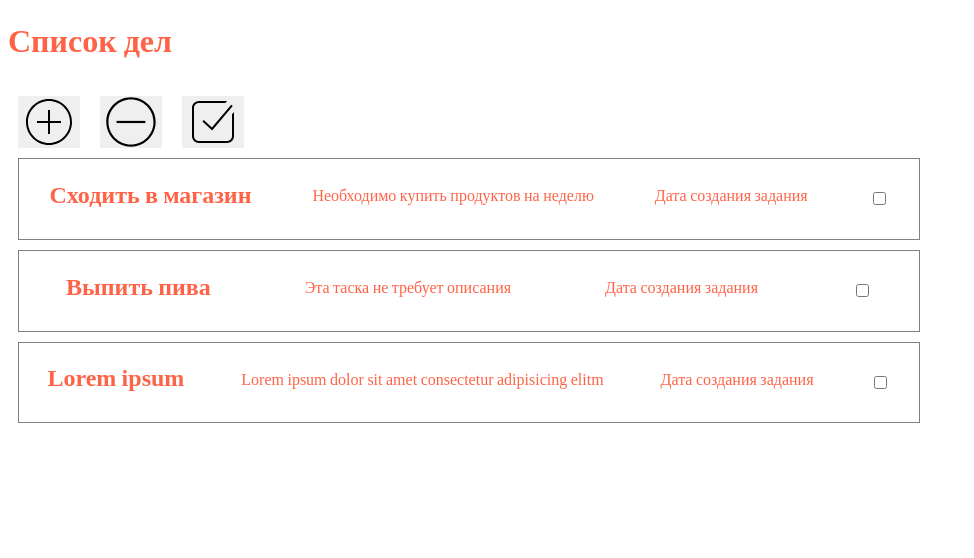
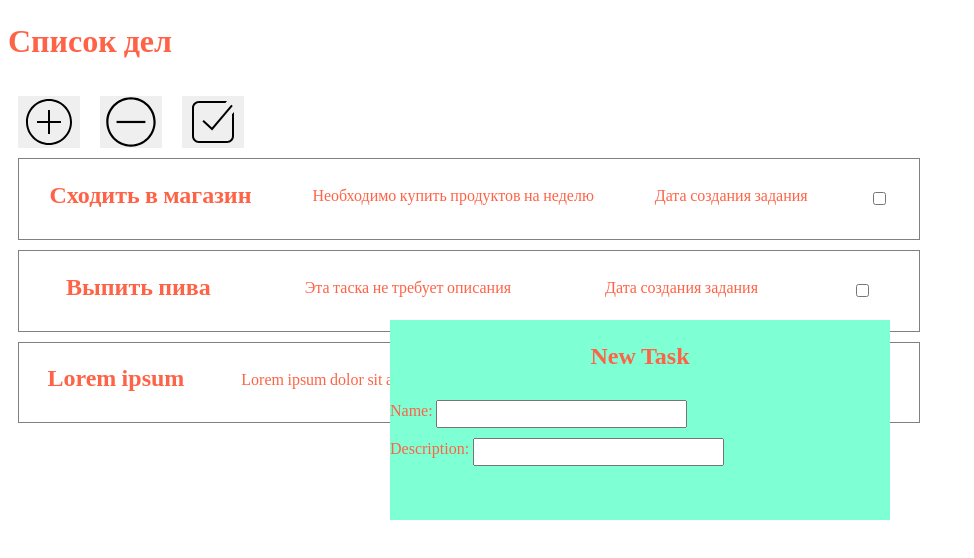
Before and after one commit to WOWgreenlord/ToDo-App, a plain HTML site: page index.html in a window 1280 px wide. Shown: the whole page, without its empty margins (0-974 px from the left). Drawn offline with Linux system fonts and the light colour scheme.

Commit message:
чето поделал, но ничего не сделал.

```diff
--- a/css/style.css
+++ b/css/style.css
@@ -3,6 +3,9 @@
   /* background-color: black; */
   color: tomato;
 }
+/* body {
+  position: absolute;
+} */
 .task__container {
   width: 900px;
   border: 1px solid grey;
@@ -38,3 +41,21 @@
   cursor: pointer;
   border: none;
 }
+.container__modal {
+  position: absolute;
+  left: 0;
+  right: 0;
+  top: 40vh;
+  margin-inline: auto;
+  width: 500px;
+  height: 200px;
+  background-color: aquamarine;
+}
+.modal__header {
+  text-align: center;
+}
+.modal__content {
+  display: flex;
+  flex-direction: column;
+  gap: 10px;
+}
--- a/index.html
+++ b/index.html
@@ -13,6 +13,21 @@
     <title>ToDo list</title>
   </head>
   <body>
+    <div class="container__modal">
+      <div class="modal">
+        <h2 class="modal__header">New Task</h2>
+        <div class="modal__content">
+          <label for="name">
+            Name:
+            <input type="text" name="name" />
+          </label>
+          <label for="description">
+            Description:
+            <input type="text" name="description" />
+          </label>
+        </div>
+      </div>
+    </div>
     <div class="container">
       <h1>Список дел</h1>
       <div class="container__buttons">
@@ -109,30 +124,34 @@
           </svg>
         </button>
       </div>
-      <div class="task__container">
+      <label class="task__container">
         <h2 class="task__container_name">Сходить в магазин</h2>
         <p class="task__container_description">
           Необходимо купить продуктов на неделю
         </p>
         <p class="task__container_date_create">Дата создания задания</p>
-        <input type="checkbox" class="task__container_checkbox" name="1" />
-      </div>
-      <div class="task__container">
+        <input
+          type="checkbox"
+          class="task__container_checkbox"
+          name="1"
+          id="checkboxLabel"
+        />
+      </label>
+      <label class="task__container">
         <h2 class="task__container_name">Выпить пива</h2>
         <p class="task__container_description">Эта таска не требует описания</p>
         <p class="task__container_date_create">Дата создания задания</p>
         <input type="checkbox" class="task__container_checkbox" name="2" />
-      </div>
-      <div class="task__container">
+      </label>
+      <label class="task__container">
         <h2 class="task__container_name">Lorem ipsum</h2>
         <p class="task__container_description">
           Lorem ipsum dolor sit amet consectetur adipisicing elitm
         </p>
         <p class="task__container_date_create">Дата создания задания</p>
         <input type="checkbox" class="task__container_checkbox" name="3" />
-      </div>
+      </label>
     </div>
-
     <script src="js/main.js"></script>
   </body>
 </html>
--- a/js/main.js
+++ b/js/main.js
@@ -5,14 +5,7 @@ let buttons = {
 };
 let checkboxes = document.querySelectorAll(".task__container_checkbox");
 let checkbox = document.querySelector(".task__container_checkbox");
-let containers = document.querySelectorAll(".task__container");
-// for (container of containers) {
-//   container.addEventListener("click", () => {
-//     if (checkbox.checked == false) {
-//       checkbox.checked = true;
-//     } else checkbox.checked = false;
-//   });
-// }
+
 buttons.remove.addEventListener("click", removeTask);
 function removeTask() {
   for (checkbox of checkboxes) {
@@ -25,3 +18,7 @@ function removeTask() {
     }
   }
 }
+function addTask() {
+  let modal = document.createElement('div');
+  modal.innerHTML = '<h1></h1>';
+}
```
